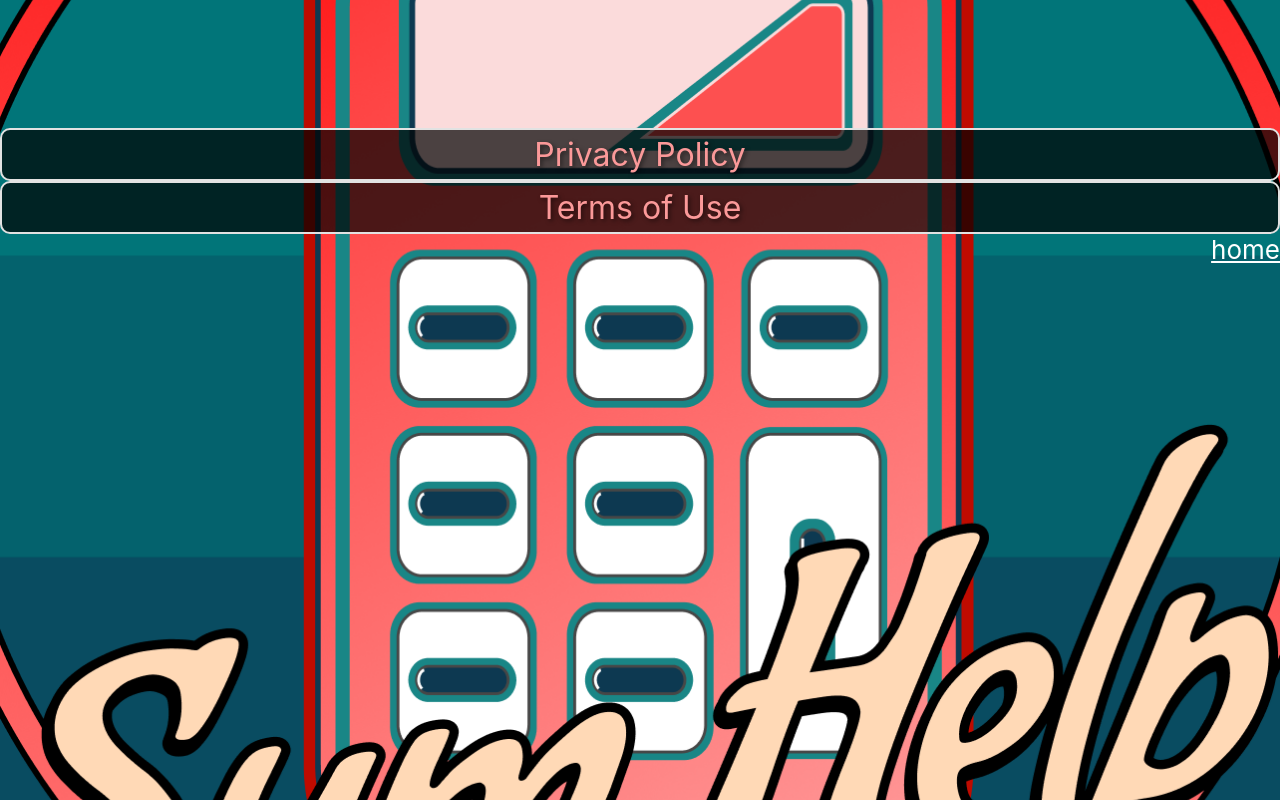
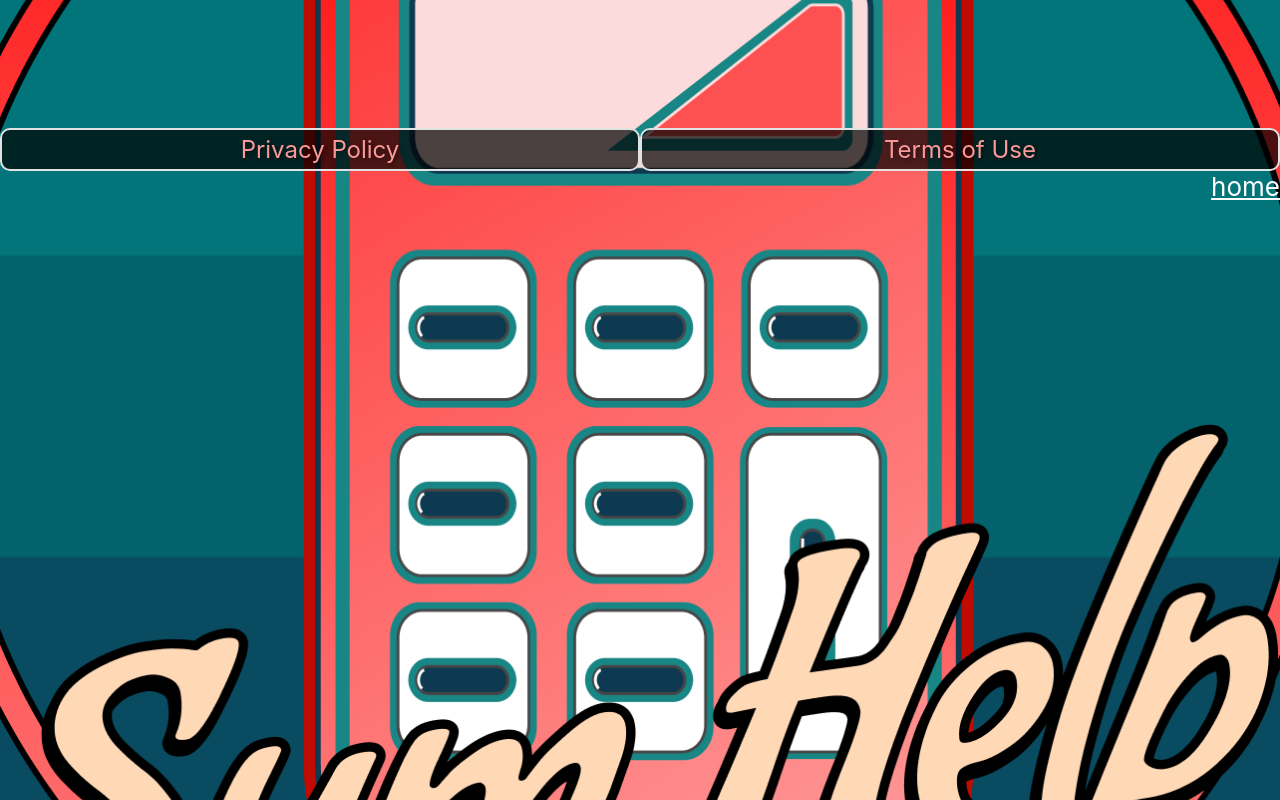
Before and after one commit to TheShzaMan/sum_help_web, a React (Create React App) app: page /legal in a window 1280 px wide. Built offline with nearby package versions, Linux system fonts and the light colour scheme; grey boxes are pictures that could not be loaded.

Commit message:
updating layout of buttons and drawers

```diff
--- a/src/App.css
+++ b/src/App.css
@@ -35,9 +35,9 @@
 
 .content {
   margin-top: 10%;
-  margin-bottom: 15%;
+  /* margin-bottom: 15%; */
   display: flex;
-  flex-direction: column;
+  flex-direction: row;
   align-items: flex-start;
   justify-content: center;
   /* height: 100%; */
@@ -45,12 +45,18 @@
   z-index: 1;
 }
 
+.button-drawer-container {
+  display: flex;
+  flex-direction: row;
+  align-items: center;
+}
+
 .button-text {
   width: 100%;
   padding: 5px;
   text-align: center;
   color: #fb9999;
-  font-size: 2rem;
+  font-size: 1.5rem;
   text-shadow: 2px 2px 4px rgba(0, 0, 0, 0.5);
   background-color: rgba(0, 0, 0, 0.7);
   border-width: 2px;
@@ -71,6 +77,7 @@ overflow: hidden;
 
 .button-text.active {
   color: rgb(255, 255, 255);
+  font-size: 2rem;
   font-weight: 600;
   border-bottom-right-radius: 0;
   border-bottom-left-radius: 0;
@@ -78,17 +85,21 @@ overflow: hidden;
 }
 
 .drawer {
+  display: none;
   padding: 0 18px;
   background-color: rgba(0, 0, 0, 0.8);
   max-height: 0;
+  width: 0;
   overflow: hidden;
   transition: max-height 0.2s ease-out;
-  color: "white";
 }
 
 .drawer.active {
+  display: block;
   max-height: 90vh;
   overflow: auto;
+  width: 100%;
+
 
   /* overflow-x: visible; */
 }
--- a/src/components/LegalPage.jsx
+++ b/src/components/LegalPage.jsx
@@ -22,6 +22,7 @@ const LegalPage = () => {
 		<div className='App-header'>
 			<div className='bg-landing'>
 				<div className='content'>
+					<div className='button-drawer-container'>
 						<text
 							className={`button-text ${
 								activeDrawer === "privacy" ? "active" : ""
@@ -30,6 +31,17 @@ const LegalPage = () => {
 						>
 							Privacy Policy
 						</text>
+						<text
+							className={`button-text ${
+								activeDrawer === "terms" ? "active" : ""
+							}`}
+							onClick={() => toggleDrawer("terms")}
+						>
+							Terms of Use
+						</text>
+					</div>
+				</div>
+				<div className='button-drawer-container'>
 					<div
 						className={`drawer ${
 							activeDrawer === "privacy" ? "active" : ""
@@ -41,14 +53,6 @@ const LegalPage = () => {
 							/>
 						</text>
 					</div>
-					<text
-						className={`button-text ${
-							activeDrawer === "terms" ? "active" : ""
-						}`}
-						onClick={() => toggleDrawer("terms")}
-					>
-						Terms of Use
-					</text>
 					<div
 						className={`drawer ${
 							activeDrawer === "terms" ? "active" : ""
@@ -61,6 +65,7 @@ const LegalPage = () => {
 							/>
 						</text>
 					</div>
+				</div>
 				<div className='exit-container'>
 					<text onClick={() => navigate("/")} className='exit'>
 						home
@@ -68,7 +73,6 @@ const LegalPage = () => {
 				</div>
 			</div>
 		</div>
-		</div>
 	);
 };
 
```
Lines whose indentation alone changed are shown as unchanged.
